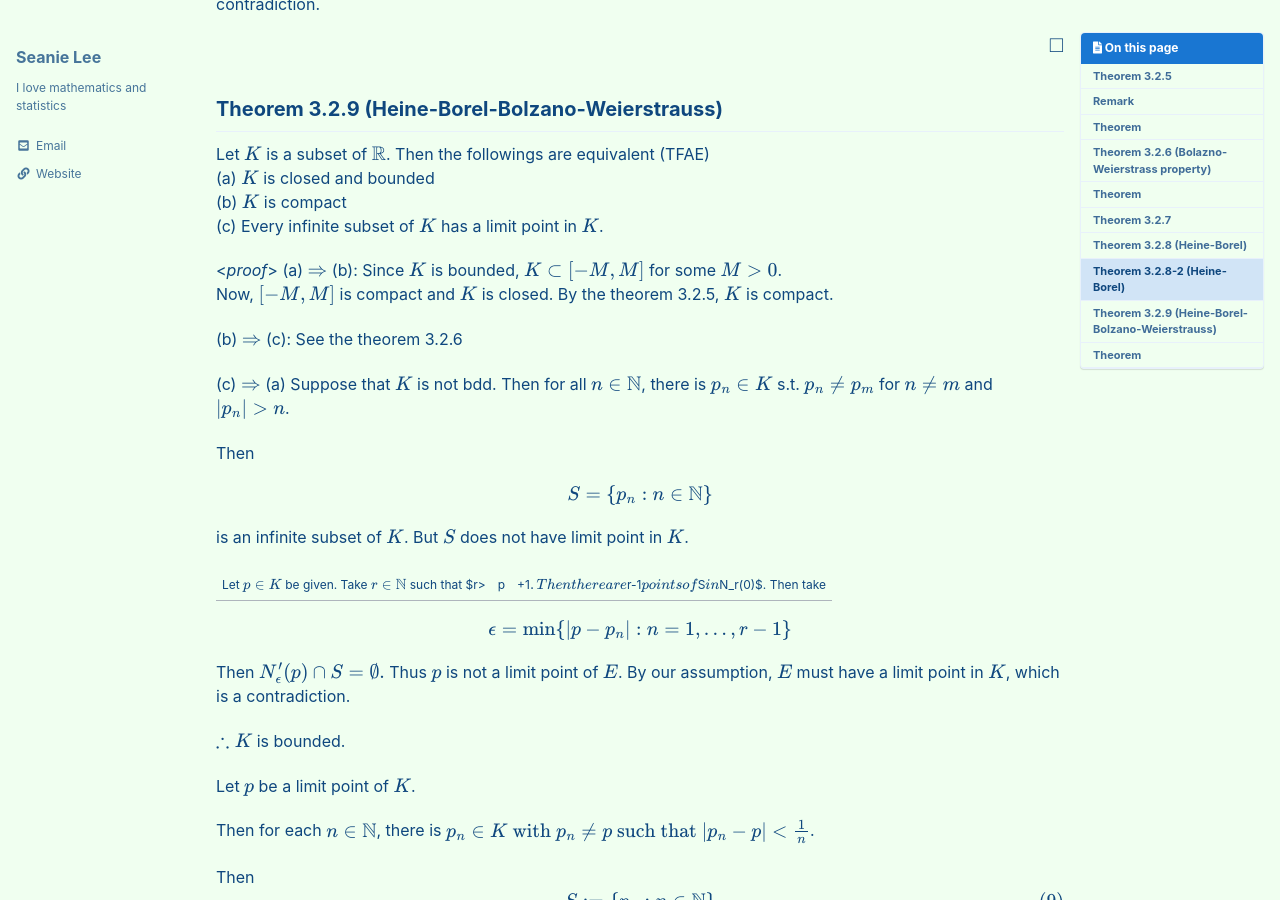
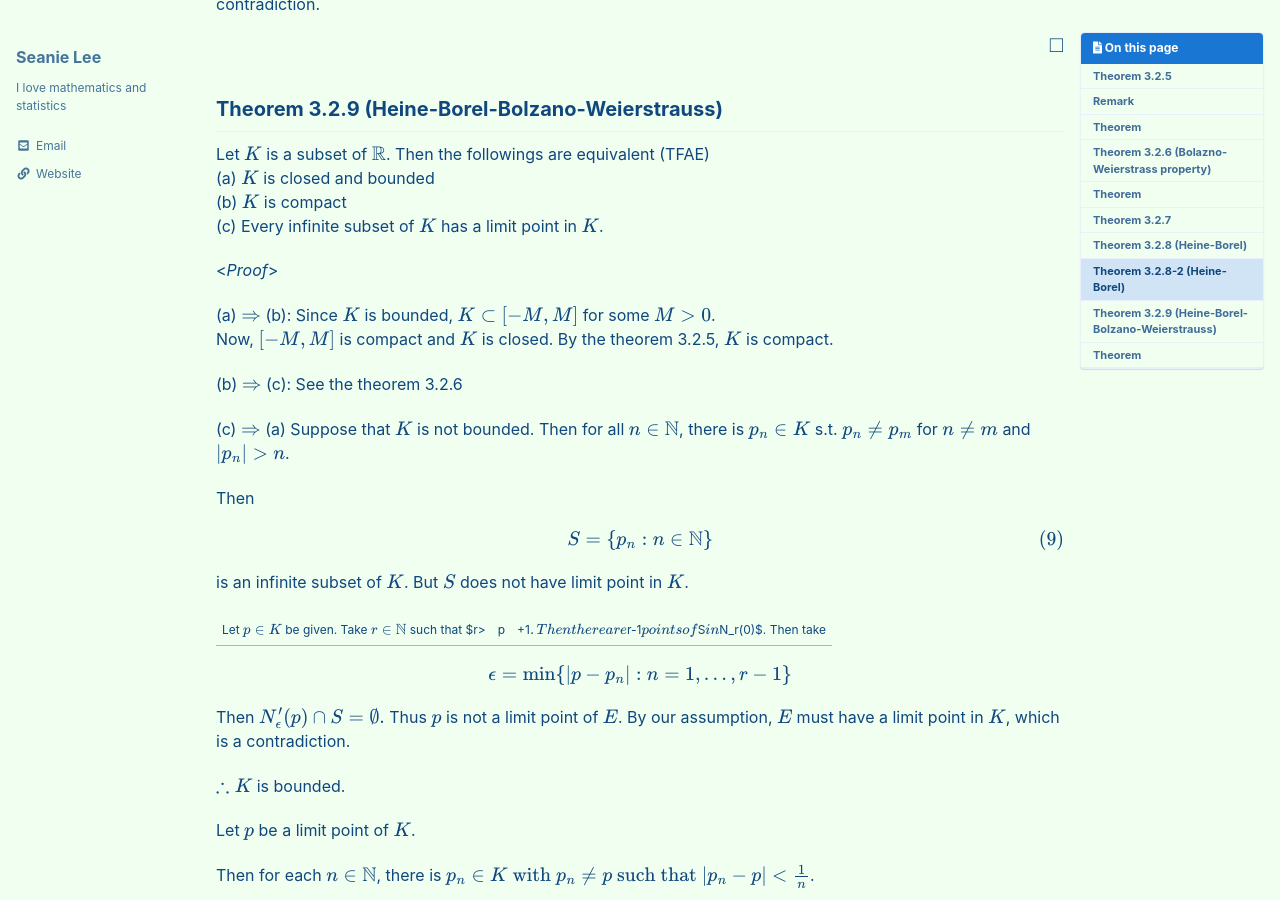
Before and after one commit to seanie12/blog, a Jekyll site: the page built from _posts/2021-01-23-compact.md, in a window 1280 px wide and 900 px high, scrolled down 4446 px. Built offline with Jekyll 4.4.1, drawn with Linux system fonts in a browser that asks for light colours; cached includes are drawn as plain includes; formulas are drawn with MathJax 3.

Commit message:
Update 2021-01-23-compact.md

```diff
--- a/_posts/2021-01-23-compact.md
+++ b/_posts/2021-01-23-compact.md
@@ -220,21 +220,22 @@ Let $K$ is a subset of $\mathbb{R}$. Then the followings are equivalent (TFAE) <
 (b) $K$ is compact <br />
 (c) Every infinite subset of $K$ has a limit point in $K$. <br />
 
-<*proof*>
+<*Proof*>
+
 (a) $\Rightarrow$ (b): Since $K$ is bounded, $K\subset [-M,M]$ for some $M>0$. <br />
 Now, $[-M,M]$ is compact and $K$ is closed. By the theorem 3.2.5, $K$ is compact. <br />
 
 (b) $\Rightarrow$ (c): See the theorem 3.2.6
 
 (c) $\Rightarrow$ (a)
-Suppose that $K$ is not bdd. Then for all $n \in \mathbb{N}$, there is $p_n \in K$ s.t. $p_n \neq p_m$ for $n \neq m$ and $|p_n| >n$.
+Suppose that $K$ is not bounded. Then for all $n \in \mathbb{N}$, there is $p_n \in K$ s.t. $p_n \neq p_m$ for $n \neq m$ and $|p_n| >n$.
 
 Then
 
 $$
-\begin{align*}
+\begin{align}
 S=\{p_n: n \in \mathbb{N} \}
-\end{align*}
+\end{align}
 $$
 
 is an infinite subset of $K$. But $S$ does not have limit point in $K$.
```
